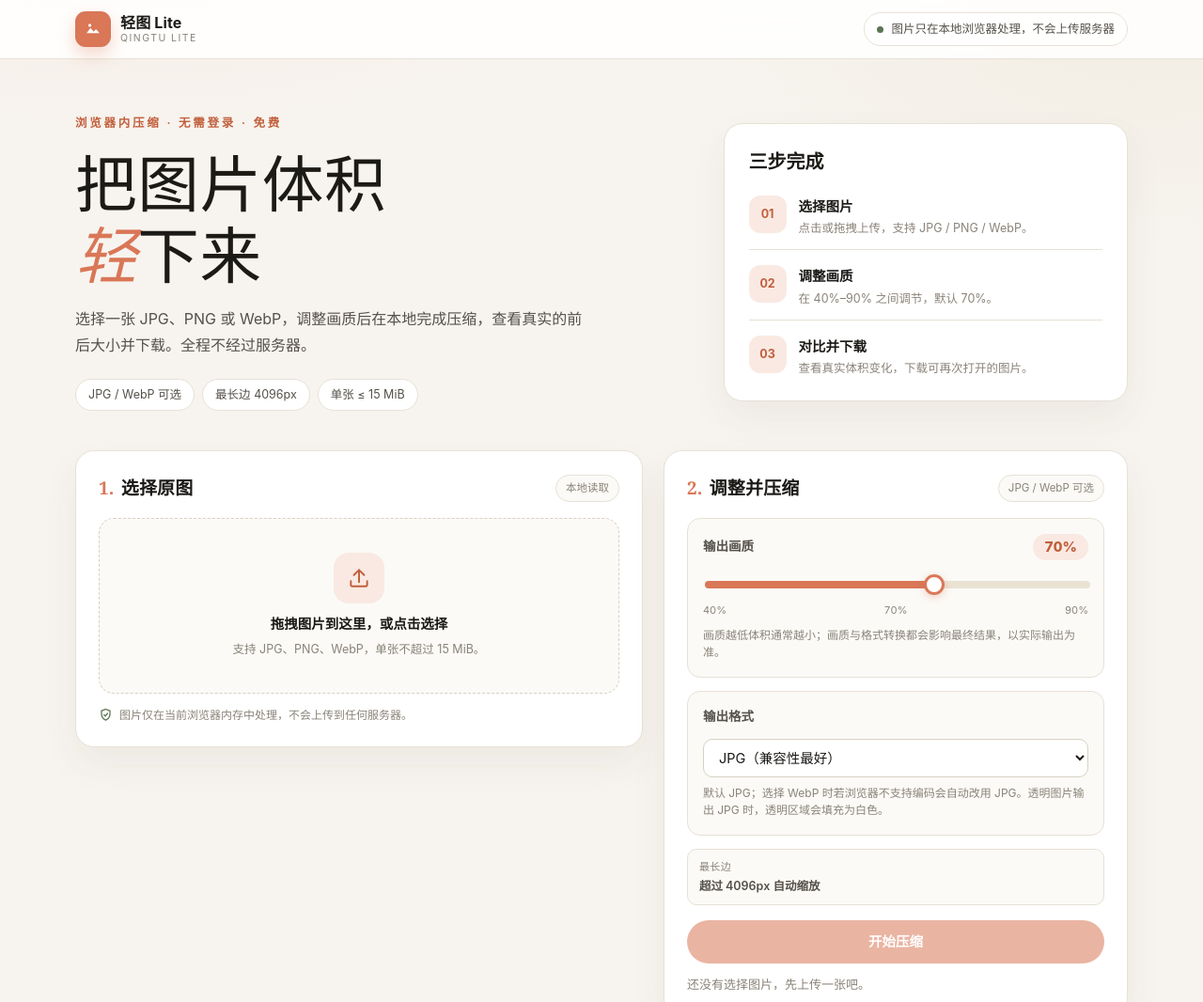
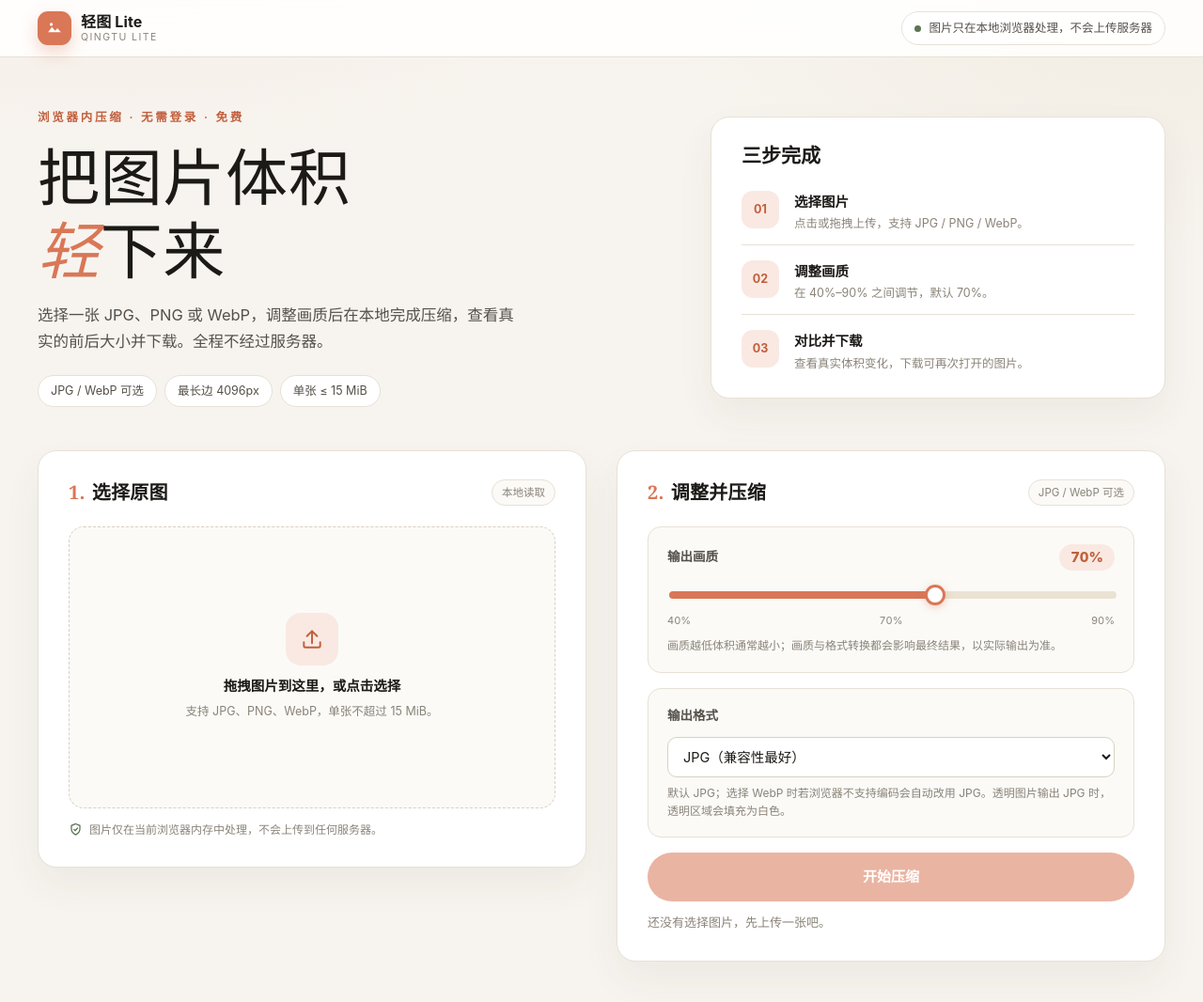
Before and after one commit to XiaoLuo21/qingtu-lite, a website built with Vite: page index.html in a window 1280 px wide. Shown: the top 1066 px of the page at 94% size. Built offline with nearby package versions, Linux system fonts and the light colour scheme.

Commit message:
style: align layout precisely to Figma spec (1200 wrap, equal columns, 300px drop zone)

```diff
--- a/index.html
+++ b/index.html
@@ -180,13 +180,6 @@
           </p>
         </div>
 
-        <dl class="fixed-facts">
-          <div>
-            <dt>最长边</dt>
-            <dd>超过 4096px 自动缩放</dd>
-          </div>
-        </dl>
-
         <p id="webp-support-note" class="compat-note" hidden></p>
 
         <button id="compress-button" class="btn btn-primary btn-block" type="button" disabled>
--- a/src/style.css
+++ b/src/style.css
@@ -103,7 +103,7 @@ a {
 }
 
 .wrap {
-  width: min(1120px, calc(100% - 40px));
+  width: min(1200px, calc(100% - 40px));
   margin-inline: auto;
 }
 
@@ -144,8 +144,8 @@ a {
 .brand-mark {
   display: grid;
   place-items: center;
-  width: 38px;
-  height: 38px;
+  width: 36px;
+  height: 36px;
   border-radius: 11px;
   color: #fff;
   background: var(--clay);
@@ -206,10 +206,10 @@ a {
 /* Hero */
 .hero {
   display: grid;
-  grid-template-columns: minmax(0, 1.2fr) minmax(0, 0.8fr);
+  grid-template-columns: minmax(0, 1fr) 484px;
   gap: 44px;
   align-items: center;
-  padding: 58px 0 36px;
+  padding: 54px 0 40px;
 }
 
 .eyebrow {
@@ -220,10 +220,10 @@ a {
 }
 
 .hero h1 {
-  margin: 16px 0 16px;
+  margin: 14px 0 16px;
   font-family: var(--font-display);
-  font-size: clamp(2.7rem, 5.4vw, 4.1rem);
-  line-height: 1.16;
+  font-size: clamp(2.75rem, 5.2vw, 4.125rem);
+  line-height: 1.18;
   letter-spacing: 0.01em;
   font-weight: 500;
 }
@@ -234,9 +234,9 @@ a {
 }
 
 .lead {
-  max-width: 34em;
-  font-size: 16px;
-  line-height: 1.75;
+  max-width: 520px;
+  font-size: 16.5px;
+  line-height: 1.7;
   color: var(--ink-soft);
 }
 
@@ -263,12 +263,12 @@ a {
   border: 1px solid var(--line);
   border-radius: var(--radius-lg);
   box-shadow: var(--shadow-card);
-  padding: 24px 26px;
+  padding: 24px 32px 26px;
 }
 
 .hero-steps h2 {
   font-family: var(--font-display);
-  font-size: 20px;
+  font-size: 21px;
   font-weight: 600;
   color: var(--ink);
 }
@@ -284,7 +284,7 @@ a {
 .hero-steps li {
   display: grid;
   grid-template-columns: 40px minmax(0, 1fr);
-  gap: 13px;
+  gap: 16px;
   align-items: start;
   padding: 12px 0;
   border-bottom: 1px solid var(--line);
@@ -321,8 +321,8 @@ a {
 /* Workbench */
 .workbench {
   display: grid;
-  grid-template-columns: minmax(0, 1.1fr) minmax(0, 0.9fr);
-  gap: 22px;
+  grid-template-columns: minmax(0, 1fr) minmax(0, 1fr);
+  gap: 32px;
   align-items: start;
   padding: 6px 0 8px;
 }
@@ -332,7 +332,7 @@ a {
   border: 1px solid var(--line);
   border-radius: var(--radius-lg);
   box-shadow: var(--shadow-card);
-  padding: 24px;
+  padding: 28px 32px 30px;
   min-width: 0;
 }
 
@@ -341,12 +341,12 @@ a {
   align-items: center;
   justify-content: space-between;
   gap: 12px;
-  margin-bottom: 16px;
+  margin-bottom: 20px;
 }
 
 .card-head h2 {
   font-family: var(--font-display);
-  font-size: 19px;
+  font-size: 20px;
   font-weight: 600;
   letter-spacing: 0.01em;
 }
@@ -373,7 +373,8 @@ a {
   justify-content: center;
   gap: 6px;
   text-align: center;
-  padding: 36px 20px;
+  min-height: 300px;
+  padding: 34px 20px;
   border: 1.5px dashed var(--line-strong);
   border-radius: 16px;
   background: var(--panel);
@@ -396,8 +397,8 @@ a {
 .drop-icon {
   display: grid;
   place-items: center;
-  width: 54px;
-  height: 54px;
+  width: 56px;
+  height: 56px;
   border-radius: 16px;
   color: var(--clay-deep);
   background: var(--clay-soft);
@@ -488,15 +489,15 @@ a {
 
 /* Controls */
 .quality-block {
-  padding: 16px;
+  padding: 18px 20px;
   border: 1px solid var(--line);
   border-radius: var(--radius);
   background: var(--panel);
 }
 
 .format-block {
-  margin-top: 14px;
-  padding: 16px;
+  margin-top: 16px;
+  padding: 18px 20px;
   border: 1px solid var(--line);
   border-radius: var(--radius);
   background: var(--panel);
@@ -504,7 +505,7 @@ a {
 
 .select {
   width: 100%;
-  padding: 10px 12px;
+  padding: 11px 12px;
   font: inherit;
   font-size: 14.5px;
   color: var(--ink);
@@ -597,35 +598,6 @@ a {
   line-height: 1.55;
 }
 
-.fixed-facts {
-  display: grid;
-  grid-template-columns: 1fr;
-  gap: 10px;
-  margin: 14px 0 0;
-}
-
-.fixed-facts div {
-  background: var(--panel);
-  border: 1px solid var(--line);
-  border-radius: var(--radius-sm);
-  padding: 10px 12px;
-  min-width: 0;
-}
-
-.fixed-facts dt {
-  font-size: 11px;
-  color: var(--muted);
-  letter-spacing: 0.04em;
-}
-
-.fixed-facts dd {
-  margin: 3px 0 0;
-  font-size: 12.5px;
-  font-weight: 600;
-  color: var(--ink-soft);
-  line-height: 1.45;
-}
-
 .compat-note {
   margin-top: 14px;
   padding: 10px 12px;
@@ -644,9 +616,9 @@ a {
   gap: 8px;
   border-radius: 999px;
   border: 1px solid transparent;
-  padding: 13px 22px;
+  padding: 16px 24px;
   font-family: inherit;
-  font-size: 14.5px;
+  font-size: 15px;
   font-weight: 600;
   line-height: 1.2;
   cursor: pointer;
@@ -914,14 +886,14 @@ a {
 .feature-grid {
   display: grid;
   grid-template-columns: repeat(auto-fit, minmax(220px, 1fr));
-  gap: 14px;
+  gap: 24px;
 }
 
 .feature-grid article {
   background: var(--card);
   border: 1px solid var(--line);
   border-radius: 16px;
-  padding: 18px;
+  padding: 20px 24px;
 }
 
 .feature-icon {
@@ -1027,10 +999,11 @@ a {
   }
 
   .card {
-    padding: 18px;
+    padding: 20px;
   }
 
   .drop-zone {
+    min-height: 220px;
     padding: 26px 16px;
   }
 
@@ -1042,10 +1015,6 @@ a {
   .thumb-frame {
     width: 72px;
     height: 72px;
-  }
-
-  .fixed-facts {
-    grid-template-columns: 1fr;
   }
 
   .compare-grid {
```
Also changed, not shown: progress.md (+2 -0 lines).
